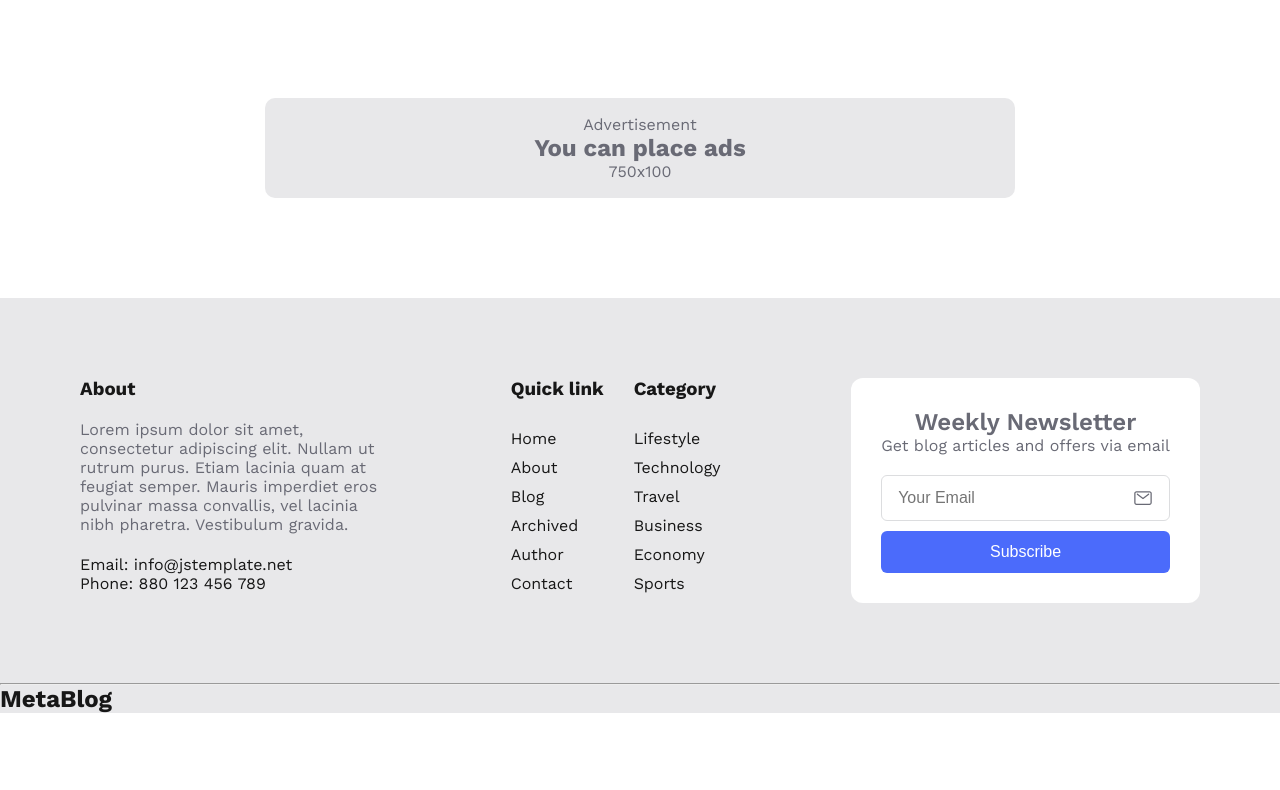
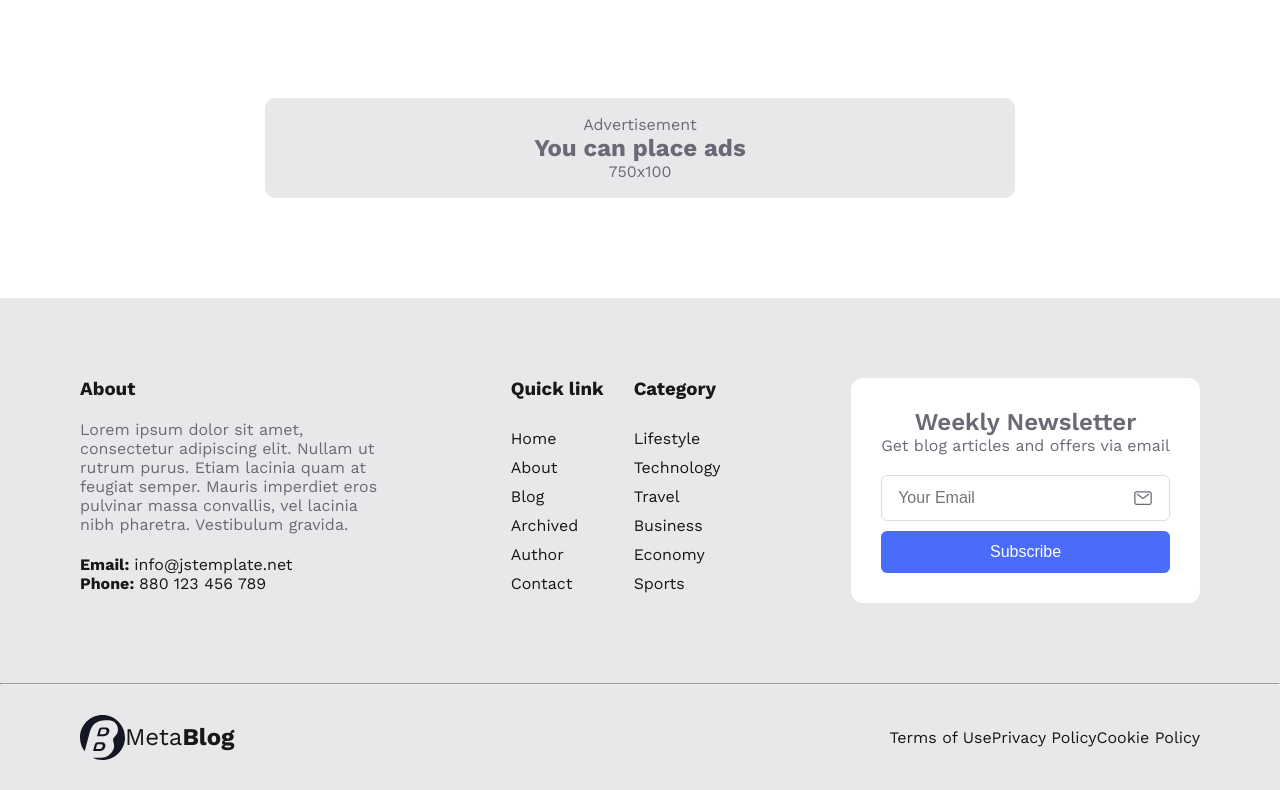
Before and after one commit to Akintayo74/NextJs-travel-blog-guide, a Next.js app: page / in a window 1280 px wide. Shown: the part 2595-3385 px from the top of the page. Before the commit the page ends 3308 px from the top, so only its background shows below. Built offline with nearby package versions, Linux system fonts and the light colour scheme.

Commit message:
Almost done with second half of footer

```diff
--- a/components/Footer.js
+++ b/components/Footer.js
@@ -66,7 +66,21 @@ const Footer = () => {
             <hr></hr>
 
             <div className={styles.footer__copyright}>
-                <h2>MetaBlog</h2>
+                <div className={styles.footer__logo}>
+                    <Image
+                        src='/images/Logo.svg'
+                        width={45}
+                        height={45}
+                        alt='logo'
+                    />
+                    <p>Meta<span>Blog</span></p>
+                </div>
+
+                <div>
+                    <a>Terms of Use</a>
+                    <a>Privacy Policy</a>
+                    <a>Cookie Policy</a>
+                </div>
             </div>
 
         </div>
--- a/components/Footer.module.css
+++ b/components/Footer.module.css
@@ -128,3 +128,23 @@
     border-radius: 6px;
     color: #ffffff;
 }
+
+.footer__copyright{
+    display: flex;
+    justify-content: space-between;
+    align-items: center;
+    margin: 30px 80px;
+}
+
+.footer__logo{
+    display: flex;
+    align-items: center;
+}
+
+.footer__logo p{
+    font-size: var(--font-mid);
+}
+
+.footer p span{
+    font-weight: bold;
+}
```
